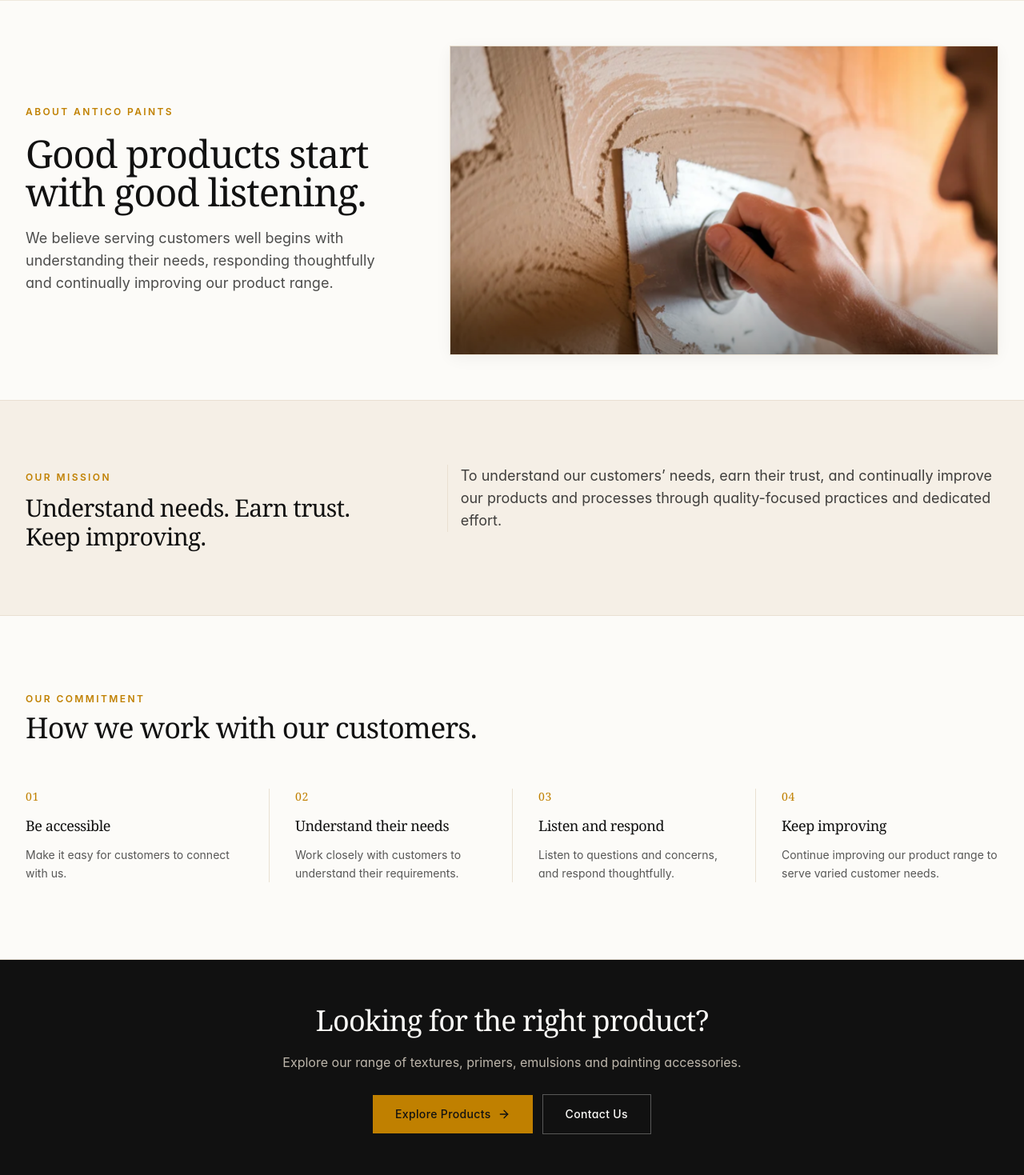
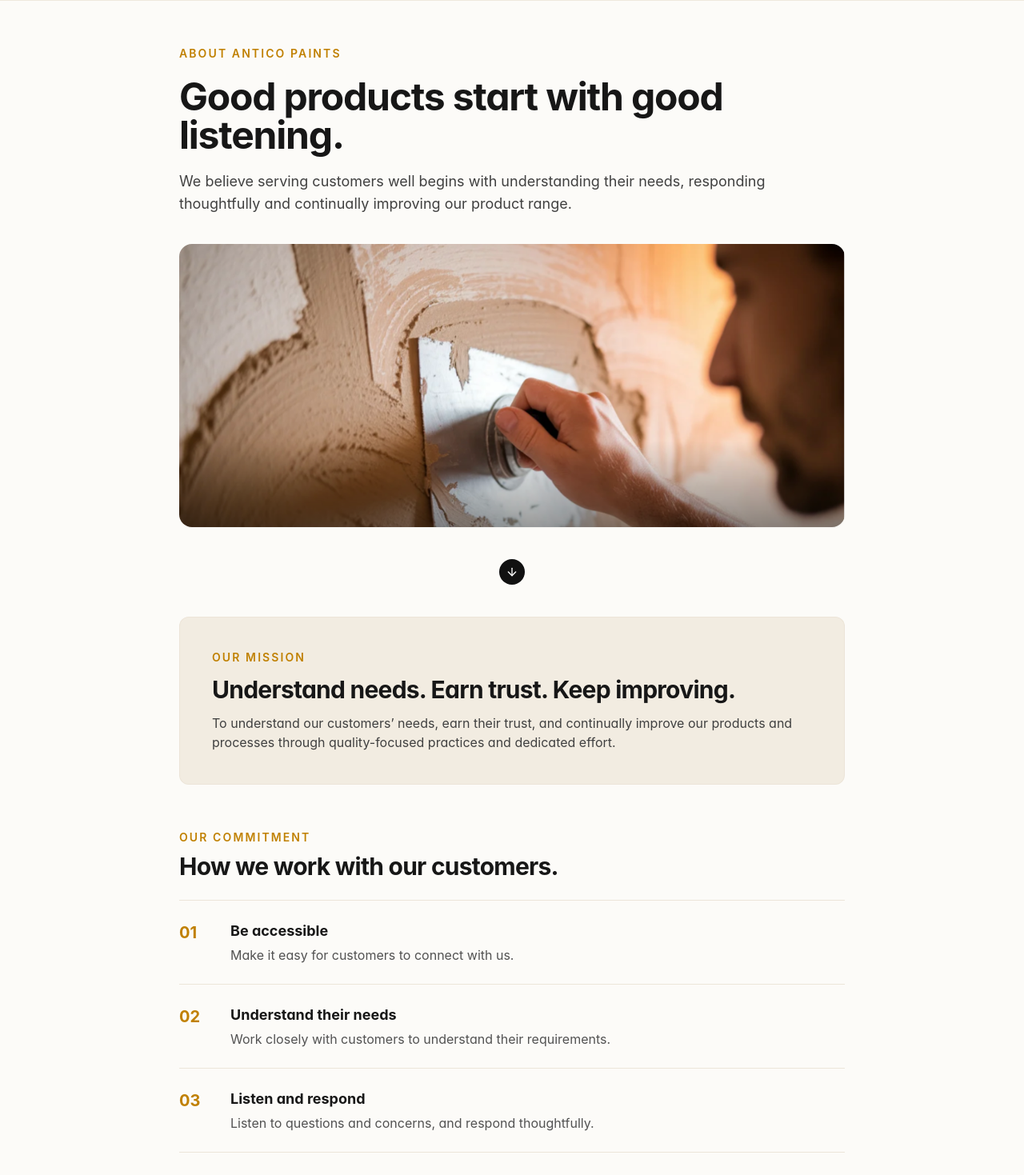
Before and after one commit to Pranshu012/AnticoPaints, a Next.js app: page /about in a window 1280 px wide. Shown: the part 80-1549 px from the top of the page at 80% size. Built offline with nearby package versions, Linux system fonts and the light colour scheme.

Commit message:
Update About Us layout to match exact requested design structure and typography

```diff
--- a/src/app/about/page.tsx
+++ b/src/app/about/page.tsx
@@ -2,7 +2,7 @@ import React from "react";
 import type { Metadata } from "next";
 import Image from "next/image";
 import Link from "next/link";
-import { ArrowRight } from "lucide-react";
+import { ArrowDown, ArrowRight } from "lucide-react";
 import { aboutPageData } from "@/data/company";
 
 export const metadata: Metadata = {
@@ -16,138 +16,135 @@ export default function AboutPage() {
 
   return (
     <div className="bg-brand-offwhite min-h-screen">
+      <div className="max-w-4xl mx-auto px-4 sm:px-6 lg:px-8 pt-10 sm:pt-14 pb-16 sm:pb-24">
 
         {/* ========================================================= */}
-      {/* Section A — About Introduction (Compact Editorial Layout) */}
+        {/* Section A — Introduction & Wide Hero Photograph           */}
         {/* ========================================================= */}
-      <section className="bg-brand-offwhite pt-10 pb-14 sm:pt-14 sm:pb-18 lg:pt-18 lg:pb-22 border-b border-brand-beige">
-        <div className="max-w-7xl mx-auto px-4 sm:px-6 lg:px-8">
-          <div className="grid grid-cols-1 lg:grid-cols-12 gap-10 lg:gap-14 items-center">
-
-            {/* Left: Editorial Narrative */}
-            <div className="lg:col-span-5 space-y-5">
-              <span className="text-xs uppercase tracking-[0.2em] font-sans font-semibold text-brand-gold block">
+        <section className="space-y-4 sm:space-y-5">
+          {/* Eyebrow */}
+          <span className="text-xs sm:text-sm uppercase tracking-[0.15em] font-sans font-semibold text-brand-gold block">
             {intro.eyebrow}
           </span>
 
-              <h1 className="font-serif text-3xl sm:text-4xl lg:text-5xl text-brand-black tracking-tight leading-[1.14]">
+          {/* Bold Sans-Serif Heading */}
+          <h1 className="font-sans text-3xl sm:text-4xl md:text-5xl font-bold text-neutral-900 tracking-tight leading-[1.15]">
             {intro.heading}
           </h1>
 
-              <p className="text-base sm:text-lg text-brand-black/75 font-sans leading-relaxed">
+          {/* Description */}
+          <p className="font-sans text-base sm:text-lg text-neutral-700 leading-relaxed max-w-3xl">
             {intro.description}
           </p>
-            </div>
 
-            {/* Right: High-Quality Materiality / Texture Photograph */}
-            <div className="lg:col-span-7">
-              <div className="relative overflow-hidden rounded-xs border border-brand-beige shadow-card bg-brand-offwhite">
-                <div className="relative aspect-[16/10] sm:aspect-[16/9] w-full">
+          {/* Wide Rounded Photograph */}
+          <div className="pt-2 sm:pt-4">
+            <div className="relative w-full aspect-[21/9] sm:aspect-[2.35/1] rounded-2xl overflow-hidden shadow-sm bg-brand-beige/30">
               <Image
                 src={intro.image}
                 alt={intro.imageAlt}
                 fill
                 priority
-                    sizes="(min-width: 1024px) 58vw, 100vw"
+                sizes="(min-width: 1024px) 896px, 100vw"
                 className="object-cover object-center"
               />
             </div>
           </div>
+        </section>
+
+        {/* Narrative Flow Indicator */}
+        <div className="flex justify-center my-8 sm:my-10">
+          <div
+            className="w-8 h-8 rounded-full bg-brand-black text-white flex items-center justify-center shadow-xs"
+            aria-hidden="true"
+          >
+            <ArrowDown className="w-4 h-4" />
+          </div>
         </div>
 
-          </div>
-        </div>
+        {/* ========================================================= */}
+        {/* Section B — Our Mission (Warm Beige Inset Card)           */}
+        {/* ========================================================= */}
+        <section className="bg-[#F2ECE1] rounded-xl p-6 sm:p-10 border border-brand-beige/60 space-y-3">
+          <span className="text-xs sm:text-sm uppercase tracking-[0.15em] font-sans font-semibold text-brand-gold block">
+            {mission.eyebrow}
+          </span>
+
+          <h2 className="font-sans text-2xl sm:text-3xl font-bold text-neutral-900 tracking-tight">
+            {mission.heading}
+          </h2>
+
+          <p className="font-sans text-sm sm:text-base text-neutral-700 leading-relaxed max-w-3xl">
+            {mission.description}
+          </p>
         </section>
 
         {/* ========================================================= */}
-      {/* Section B — Our Mission (Warm, Compact Split Layout)     */}
+        {/* Section C — Our Commitment (Clean Divided List)           */}
         {/* ========================================================= */}
-      <section className="bg-[#F5EFE6] py-12 sm:py-16 lg:py-20 border-b border-brand-beige">
-        <div className="max-w-7xl mx-auto px-4 sm:px-6 lg:px-8">
-          <div className="grid grid-cols-1 lg:grid-cols-12 gap-6 lg:gap-12 items-baseline">
-
-            {/* Left Column: Eyebrow & Major Heading */}
-            <div className="lg:col-span-5 space-y-3">
-              <span className="text-xs uppercase tracking-[0.2em] font-sans font-semibold text-brand-gold block">
-                {mission.eyebrow}
-              </span>
-              <h2 className="font-serif text-2xl sm:text-3xl lg:text-3.5xl text-brand-black tracking-tight leading-snug">
-                {mission.heading}
-              </h2>
-            </div>
-
-            {/* Right Column: Narrative Description */}
-            <div className="lg:col-span-7">
-              <p className="text-base sm:text-lg text-brand-black/80 font-sans leading-relaxed lg:pl-4 lg:border-l lg:border-brand-beige">
-                {mission.description}
-              </p>
-            </div>
-
-          </div>
-        </div>
-      </section>
-
-      {/* ========================================================= */}
-      {/* Section C — Our Commitment (Editorial List with Dividers) */}
-      {/* ========================================================= */}
-      <section className="bg-brand-offwhite py-14 sm:py-20 lg:py-24 border-b border-brand-beige">
-        <div className="max-w-7xl mx-auto px-4 sm:px-6 lg:px-8">
-
-          {/* Section Heading */}
-          <div className="max-w-3xl mb-10 sm:mb-14">
-            <span className="text-xs uppercase tracking-[0.2em] font-sans font-semibold text-brand-gold block mb-2">
+        <section className="pt-10 sm:pt-14 space-y-6">
+          <div className="space-y-2">
+            <span className="text-xs sm:text-sm uppercase tracking-[0.15em] font-sans font-semibold text-brand-gold block">
               {commitment.eyebrow}
             </span>
-            <h2 className="font-serif text-2xl sm:text-3xl lg:text-4xl text-brand-black tracking-tight">
+
+            <h2 className="font-sans text-2xl sm:text-3xl font-bold text-neutral-900 tracking-tight">
               {commitment.heading}
             </h2>
           </div>
 
-          {/* Clean Editorial Divided List: 4 Columns on Desktop, Stacked with Dividers on Mobile */}
-          <div className="grid grid-cols-1 md:grid-cols-2 lg:grid-cols-4 gap-8 lg:gap-0 lg:divide-x divide-brand-beige">
+          {/* Clean Horizontal Divided List */}
+          <div className="border-t border-brand-beige/80 divide-y divide-brand-beige/80">
             {commitment.principles.map((item) => (
               <div
                 key={item.id}
-                className="lg:px-8 first:lg:pl-0 last:lg:pr-0 space-y-3 pb-6 lg:pb-0 border-b border-brand-beige/80 lg:border-b-0 last:border-b-0"
+                className="py-5 sm:py-6 flex items-start gap-4 sm:gap-6"
               >
-                {/* Subtle Gold Number */}
-                <span className="font-serif text-sm font-normal text-brand-gold tracking-wider block">
+                {/* Gold Number */}
+                <span className="font-sans text-lg sm:text-xl font-bold text-brand-gold shrink-0 w-8 sm:w-10 pt-0.5">
                   {item.number}
                 </span>
 
-                {/* Principle Title */}
-                <h3 className="font-serif text-lg font-medium text-brand-black tracking-tight">
+                {/* Text Block */}
+                <div className="space-y-1">
+                  <h3 className="font-sans text-base sm:text-lg font-bold text-neutral-900">
                     {item.title}
                   </h3>
-
-                {/* Concise Description */}
-                <p className="text-sm text-brand-black/70 font-sans leading-relaxed">
+                  <p className="font-sans text-sm sm:text-base text-neutral-600 leading-relaxed">
                     {item.description}
                   </p>
                 </div>
+              </div>
             ))}
-          </div>
-
           </div>
         </section>
 
+        {/* Narrative Flow Indicator */}
+        <div className="flex justify-center my-8 sm:my-10">
+          <div
+            className="w-8 h-8 rounded-full bg-brand-black text-white flex items-center justify-center shadow-xs"
+            aria-hidden="true"
+          >
+            <ArrowDown className="w-4 h-4" />
+          </div>
+        </div>
+
         {/* ========================================================= */}
-      {/* Section D — Product CTA (Compact & Cohesive Closing)     */}
+        {/* Section D — Product CTA                                   */}
         {/* ========================================================= */}
-      <section className="bg-brand-black text-brand-offwhite py-14 sm:py-18">
-        <div className="max-w-4xl mx-auto px-4 sm:px-6 lg:px-8 text-center space-y-5">
-          <h2 className="font-serif text-2xl sm:text-3xl lg:text-4xl text-brand-offwhite tracking-tight">
+        <section className="bg-white border border-brand-beige/80 rounded-xl p-8 sm:p-12 text-center space-y-4 shadow-xs">
+          <h2 className="font-sans text-2xl sm:text-3xl font-bold text-neutral-900 tracking-tight">
             {cta.heading}
           </h2>
 
-          <p className="text-sm sm:text-base text-brand-beige/80 max-w-xl mx-auto font-sans leading-relaxed">
+          <p className="font-sans text-sm sm:text-base text-neutral-600 max-w-lg mx-auto leading-relaxed">
             {cta.description}
           </p>
 
-          <div className="flex flex-col sm:flex-row items-stretch sm:items-center justify-center gap-3 pt-2">
+          <div className="flex flex-col sm:flex-row items-center justify-center gap-3 pt-3">
             <Link
               href={cta.primaryButtonLink}
-              className="inline-flex items-center justify-center gap-2 px-7 py-3.5 bg-brand-gold text-brand-black hover:bg-brand-gold-light transition-colors text-sm font-sans font-medium tracking-wide"
+              className="w-full sm:w-auto inline-flex items-center justify-center gap-2 px-7 py-3.5 bg-brand-black text-white hover:bg-brand-gold hover:text-brand-black transition-colors text-sm font-sans font-medium rounded-md tracking-wide shadow-xs"
             >
               <span>{cta.primaryButtonText}</span>
               <ArrowRight className="w-4 h-4" />
@@ -155,14 +152,14 @@ export default function AboutPage() {
 
             <Link
               href={cta.secondaryButtonLink}
-              className="inline-flex items-center justify-center px-7 py-3.5 border border-brand-offwhite/30 hover:border-brand-offwhite text-brand-offwhite hover:bg-white/10 transition-colors text-sm font-sans font-medium tracking-wide"
+              className="w-full sm:w-auto inline-flex items-center justify-center px-7 py-3.5 border border-neutral-300 text-neutral-800 hover:border-brand-black hover:bg-neutral-50 transition-colors text-sm font-sans font-medium rounded-md tracking-wide"
             >
               {cta.secondaryButtonText}
             </Link>
           </div>
-        </div>
         </section>
 
       </div>
+    </div>
   );
 }
```
Lines whose indentation alone changed are shown as unchanged.
